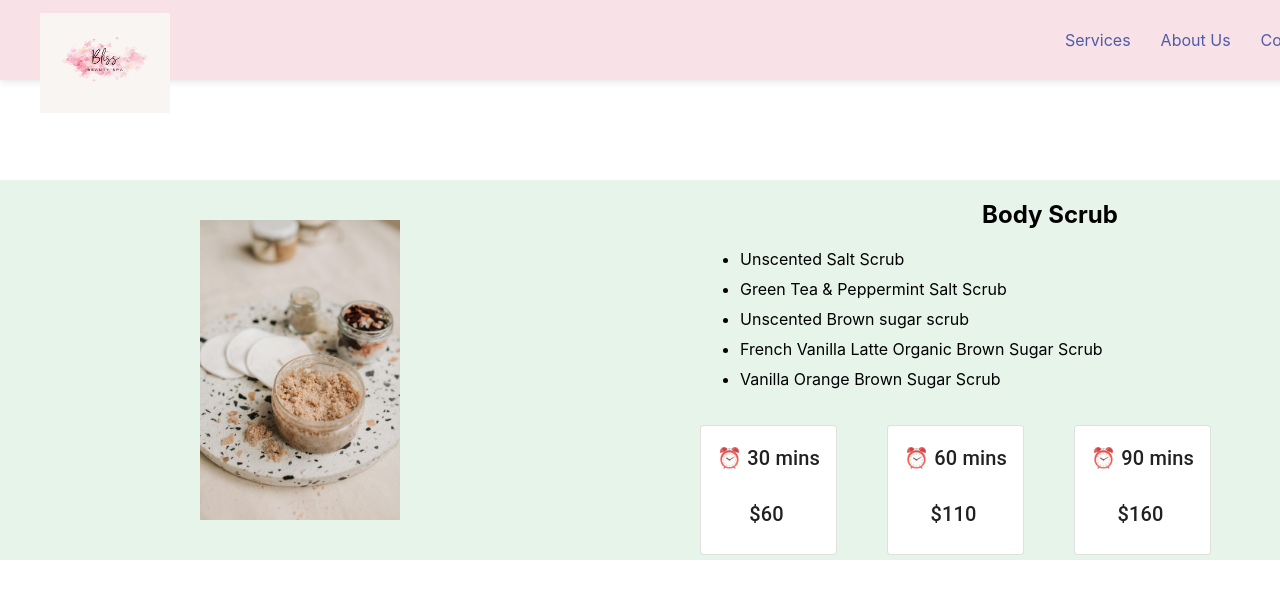
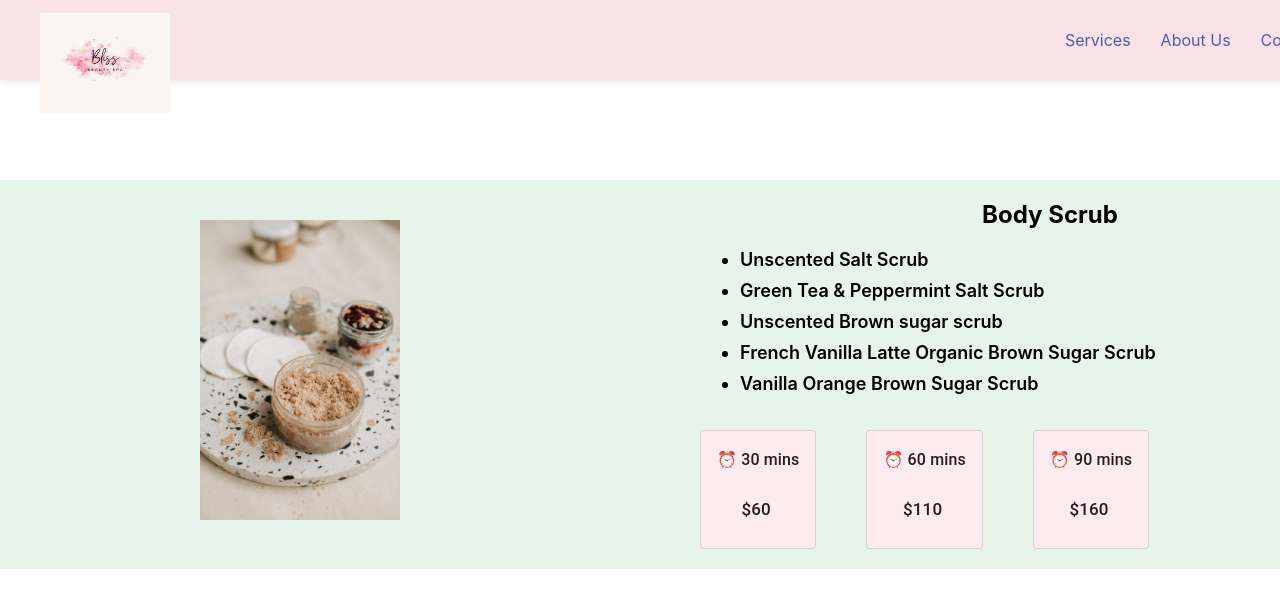
Before and after one commit to tanisnus/Bliss-Body-and-Beauty-Spa, a React (Vite) app: page /pages/Service.jsx in a window 1280 px wide. Shown: the top 608 px of the page. Built offline with nearby package versions, Linux system fonts and the light colour scheme.

Commit message:
Pricing Feature (Done)

```diff
--- a/src/pages/Service.css
+++ b/src/pages/Service.css
@@ -2,6 +2,7 @@
     display: flex;
     flex-direction: row;
     background-color: #E6F4EA;
+    /* background-color: #d7435e; */
 
 }
 
@@ -36,8 +37,14 @@
 
 }
 
+.scrub-detail-bulletpoint-list-item{
+    font-size: 18px;
+    font-weight: 600;
+}
+
 .scrub-detail-pricing-div{
     width: 700px;
     display: flex;
     gap: 50px;
+    padding-bottom: 20px;
 }
--- a/src/pages/Service.jsx
+++ b/src/pages/Service.jsx
@@ -29,11 +29,11 @@ const bull = (
     <React.Fragment>
       <CardContent>
 
-        <Typography variant="h6" component="div" sx={{ mb: 3 }}>
+        <Typography variant="h6" component="div" sx={{ mb: 3, fontSize: 16  }}>
         ⏰ 30 mins
         </Typography>
 
-        <Typography variant="h6" component="div" align="center">
+        <Typography variant="h6" component="div" align="center" sx={ {fontSize: 17, fontWeight: 510 }}>
            $60{bull}
         </Typography>
 
@@ -49,11 +49,11 @@ const bull = (
     <React.Fragment>
       <CardContent>
 
-        <Typography variant="h6" component="div" sx={{ mb: 3 }}>
+        <Typography variant="h6" component="div" sx={{ mb: 3, fontSize: 16  }}>
         ⏰ 60 mins
         </Typography>
 
-        <Typography variant="h6" component="div" align="center">
+        <Typography variant="h6" component="div" align="center" sx={ {fontSize: 17, fontWeight: 510  }}>
            $110{bull}
         </Typography>
 
@@ -70,11 +70,11 @@ const bull = (
     <React.Fragment>
       <CardContent>
 
-        <Typography variant="h6" component="div" sx={{ mb: 3 }}>
+        <Typography variant="h6" component="div" sx={{ mb: 3, fontSize: 16 }}>
         ⏰ 90 mins
         </Typography>
 
-        <Typography variant="h6" component="div" align="center">
+        <Typography variant="h6" component="div" align="center" sx={ {fontSize: 17, fontWeight: 510  }}>
            $160{bull}
         </Typography>
 
@@ -96,11 +96,11 @@ export default function Service() {
 
                 <div className='scrub-detail-bulletpoint-div'>
                     <ul className='scrub-detail-bulletpoint-list'>
-                        <li> Unscented Salt Scrub </li>
-                        <li> Green Tea & Peppermint Salt Scrub</li>
-                        <li> Unscented Brown sugar scrub </li>
-                        <li> French Vanilla Latte Organic Brown Sugar Scrub </li>
-                        <li> Vanilla Orange Brown Sugar Scrub </li>
+                        <li className='scrub-detail-bulletpoint-list-item'> Unscented Salt Scrub </li>
+                        <li className='scrub-detail-bulletpoint-list-item'> Green Tea & Peppermint Salt Scrub</li>
+                        <li className='scrub-detail-bulletpoint-list-item'> Unscented Brown sugar scrub </li>
+                        <li className='scrub-detail-bulletpoint-list-item'> French Vanilla Latte Organic Brown Sugar Scrub </li>
+                        <li className='scrub-detail-bulletpoint-list-item'> Vanilla Orange Brown Sugar Scrub </li>
                     </ul>
                 </div>
 
@@ -108,19 +108,27 @@ export default function Service() {
 
                 <div className='scrub-detail-pricing-div'>
                     <Box sx={{ Width: 200 }}>
-                        <Card variant="outlined">{first_price_card}</Card>
+                        <Card variant="outlined" sx={{ backgroundColor: '#FDECEF' }}>{first_price_card}</Card>
                     </Box>
 
                     <Box sx={{ Width: 200 }}>
-                        <Card variant="outlined">{second_price_card}</Card>
+                        {/* <Card variant="outlined"> {second_price_card}</Card> */}
+                        <Card variant="outlined" sx={{ backgroundColor: '#FDECEF' }}>{second_price_card}</Card>
+
                     </Box>
 
                     <Box sx={{ Width: 200 }}>
-                        <Card variant="outlined">{third_price_card}</Card>
+                        <Card variant="outlined" sx={{ backgroundColor: '#FDECEF' }}>{third_price_card}</Card>
                     </Box>
                 </div>
 
             </div>
+
         </div>
+
+
+
+
+
     )
 }
```
